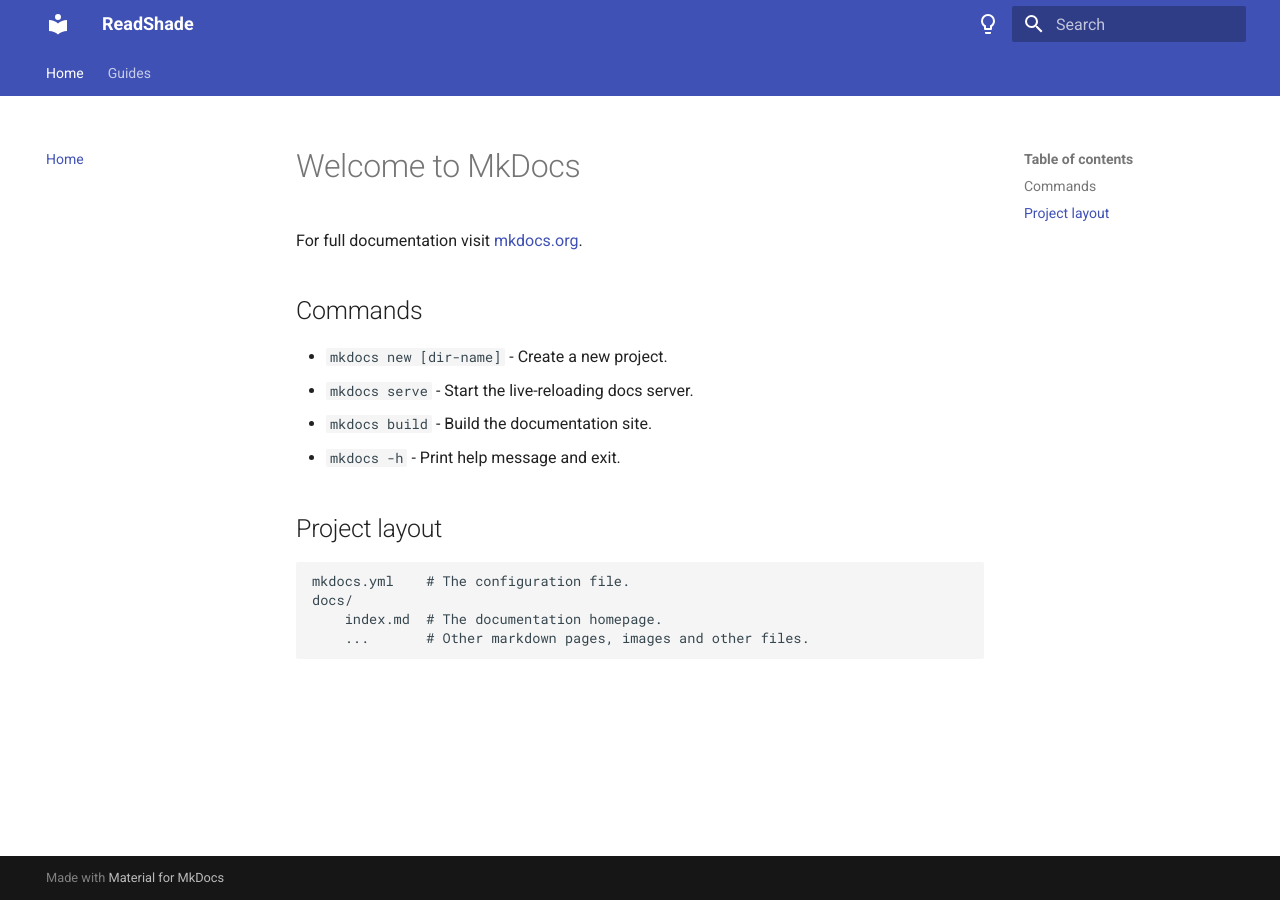
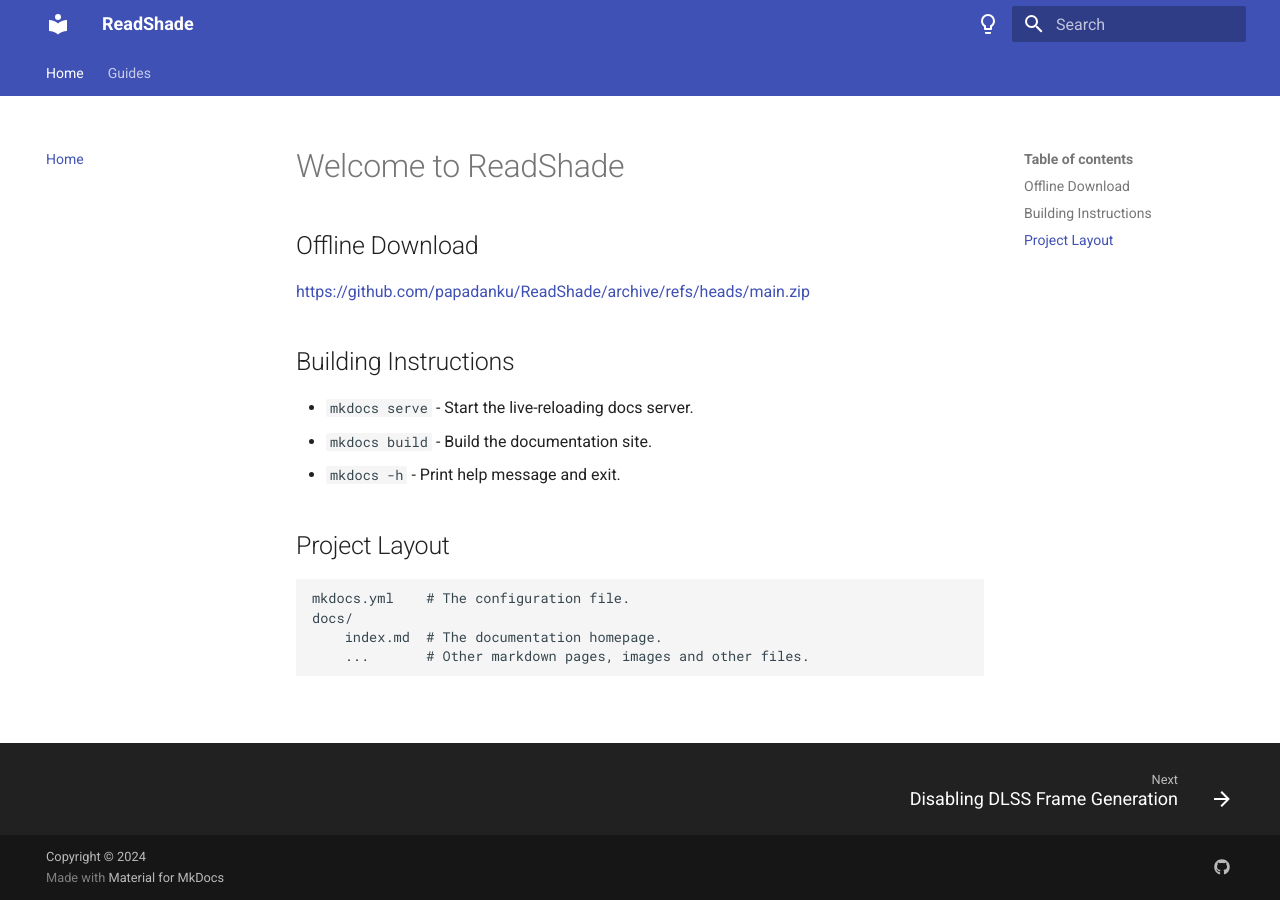
Before and after one commit to ReadShade/readshade.github.io, an MkDocs documentation site: the page built from docs/index.md, in a window 1280 px wide. Built offline with MkDocs 1.6.1 and Material for MkDocs 9.7.7, drawn with Linux system fonts in a browser that asks for light colours.

Commit message:
Update Homepage

```diff
--- a/docs/index.md
+++ b/docs/index.md
@@ -1,15 +1,16 @@
-# Welcome to MkDocs
+# Welcome to ReadShade
 
-For full documentation visit [mkdocs.org](https://www.mkdocs.org).
+## Offline Download
 
-## Commands
+<https://github.com/papadanku/ReadShade/archive/refs/heads/main.zip>
 
-* `mkdocs new [dir-name]` - Create a new project.
-* `mkdocs serve` - Start the live-reloading docs server.
-* `mkdocs build` - Build the documentation site.
-* `mkdocs -h` - Print help message and exit.
+## Building Instructions
 
-## Project layout
+- `mkdocs serve` - Start the live-reloading docs server.
+- `mkdocs build` - Build the documentation site.
+- `mkdocs -h` - Print help message and exit.
+
+## Project Layout
 
     mkdocs.yml    # The configuration file.
     docs/
--- a/mkdocs.yml
+++ b/mkdocs.yml
@@ -1,4 +1,5 @@
 site_name: ReadShade
+copyright: Copyright &copy; 2024
 
 theme:
   name: material
@@ -14,11 +15,17 @@
         icon: material/lightbulb
         name: Switch to light mode
   features:
+    - navigation.footer
     - navigation.tabs
 
 plugins:
   - offline
   - search
+
+extra:
+  social:
+    - icon: fontawesome/brands/github
+      link: https://github.com/papadanku/ReadShade
 
 nav:
   - Home: index.md
```
